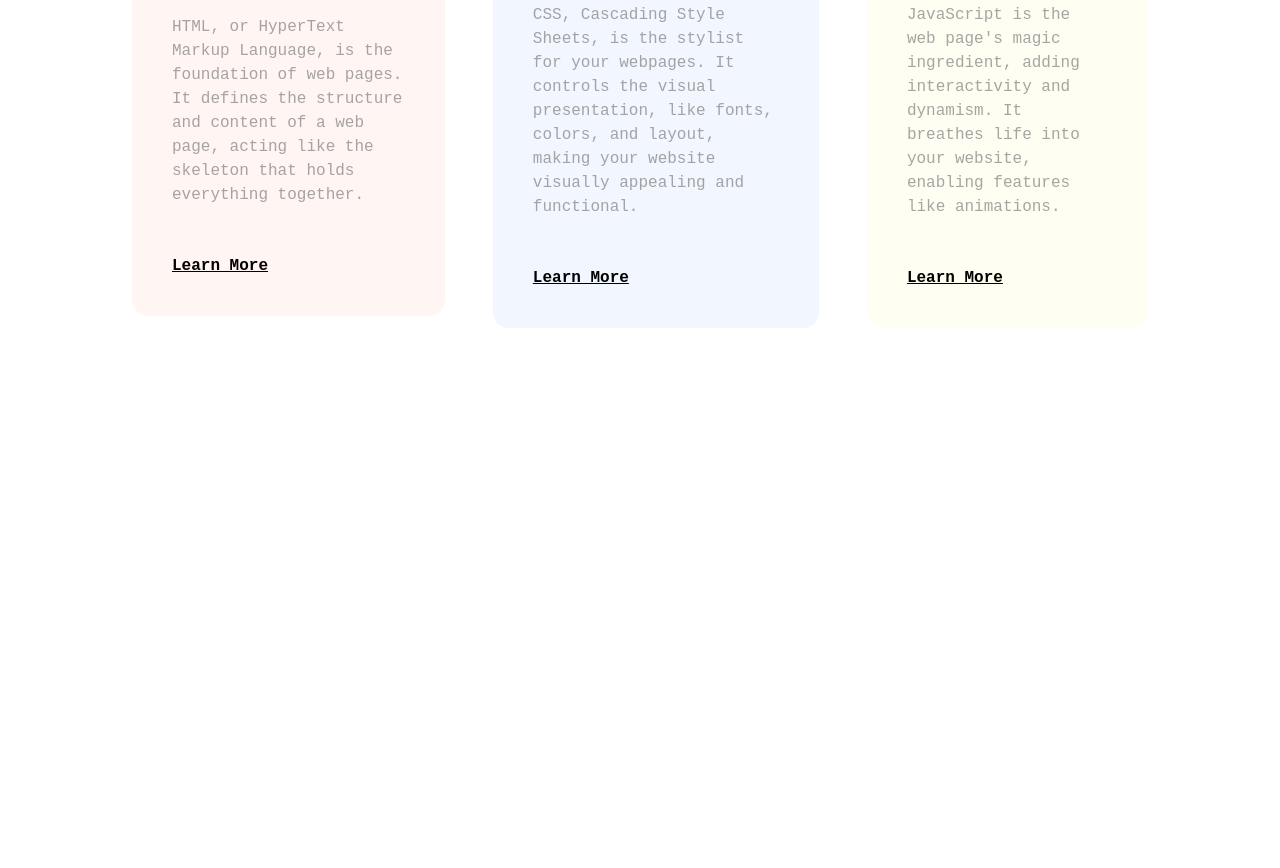
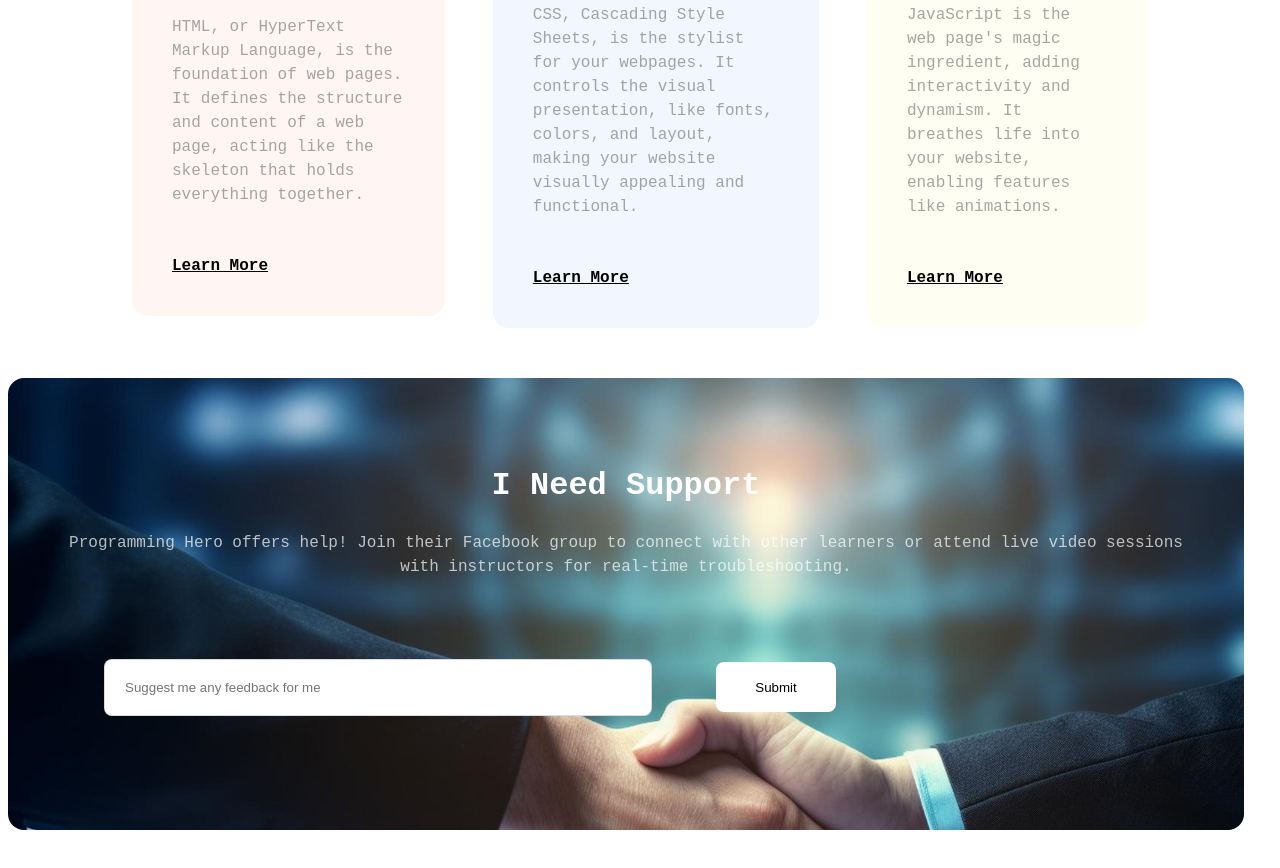
Before and after one commit to Tanber007/assingment-1, a plain HTML site: page index.html in a window 1280 px wide. Shown: the part 3985-4853 px from the top of the page. Before the commit the page ends 4321 px from the top, so only its background shows below. Drawn offline with Linux system fonts and the light colour scheme; a web font is replaced by a local one.

Commit message:
add support section

```diff
--- a/assingment/style.css
+++ b/assingment/style.css
@@ -183,3 +183,51 @@ a{
     border-radius: 16px;
     background: rgba(255, 76, 30, 0.05);
 }
+/* m-support */
+.support{
+    background-image: url("../assets/handshake.jpg");
+    width: 1140px;
+    height: 324px;
+    padding: 64px 48px 64px 48px;
+    border-radius: 16px;
+    background-color: rgb(0, 0, 0, 0.4), rgb(0, 0, 0, 0.4), rgb(0, 0, 0, 0.4);
+}
+.support-title{
+    color: white;
+    text-align: center;
+    font-size: 32px;
+    font-weight: 700;
+    line-height: 36px;
+}
+.support-description{
+    color: rgb(255, 255, 255);
+    font-size: 16px;
+    font-weight: 400;
+    line-height: 24px;
+    text-align: center;
+    opacity: 0.7;
+}
+.sup{
+    display: flex;
+    align-items: center;
+}
+.input-text{
+    width: 548px;
+    height: 57px;
+    padding: 19px 20px 19px 20px;
+    box-sizing: border-box;
+    border: 1px solid rgba(13, 19, 33, 0.15);
+    border-radius: 8px;
+    background: rgb(255, 255, 255);
+    margin: 64px 48px;
+}
+.sub-btn{
+    border-radius: 8px;
+    background: rgb(255, 255, 255);
+    margin: 0px 16px;
+    padding: 17px 20px 17px 20px;
+    width: 120px;
+    height: 50px;
+    border: none;
+    cursor: pointer;
+}
--- a/index.html
+++ b/index.html
@@ -114,6 +114,16 @@
                 </div>
             </div>
         </section>
+        <section class="support">
+            <div>
+                <h1 class="support-title">I Need Support </h1>
+                <p class="support-description"> Programming Hero offers help!  Join their Facebook group to connect with other learners or attend live video sessions with instructors for real-time troubleshooting.</p>
+               <div class="sup">
+                <input class="input-text" placeholder="Suggest me any feedback for me" type="text">
+                <a href=""><button class="sub-btn" type="submit">Submit</button></a>
+            </div>
+            </div>
+        </section>
     </main>
     <footer>
 
```
